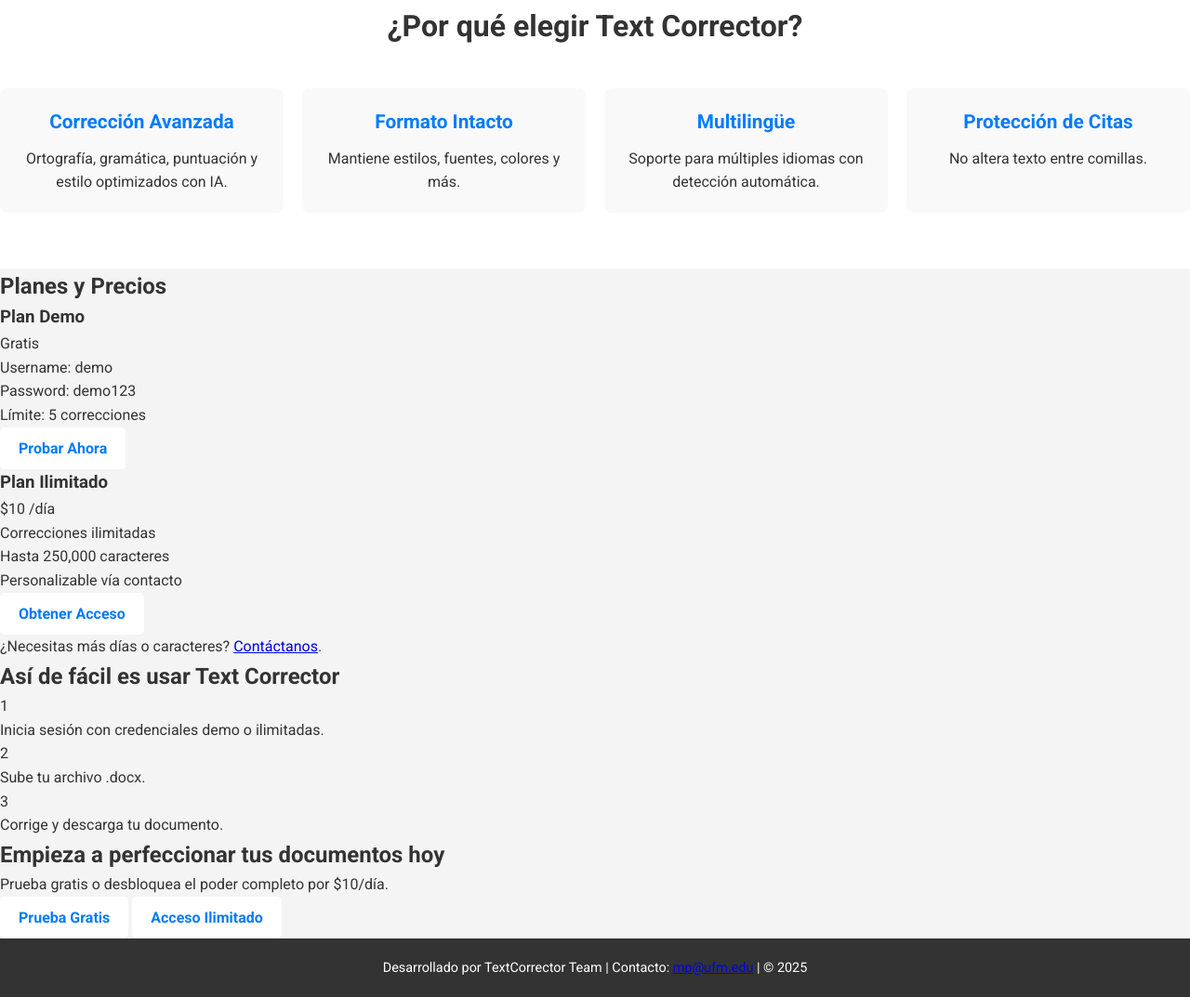
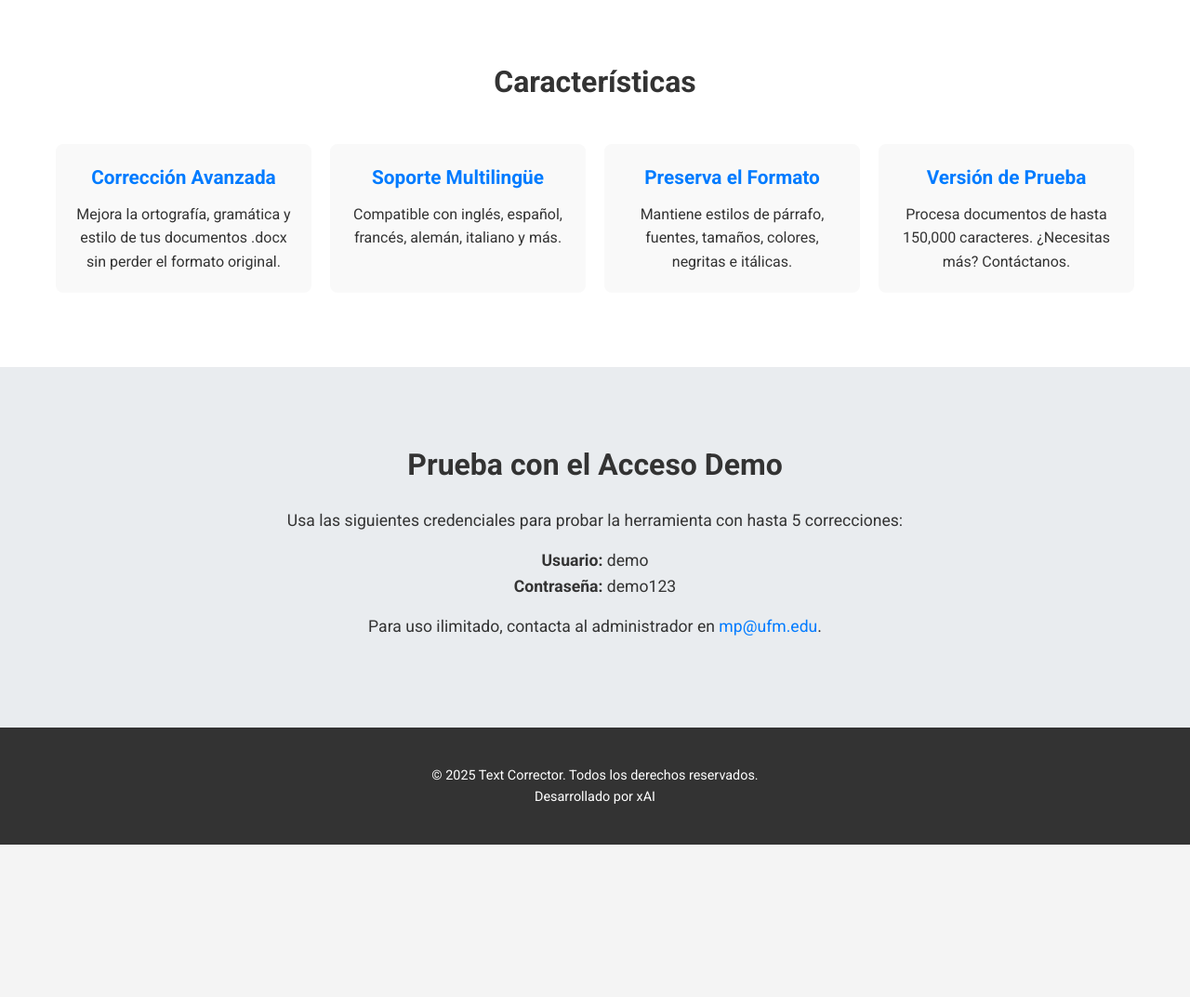
Before and after one commit to morispolanco/proofreaderlanding, a plain HTML site: page index.html in a window 1280 px wide. Shown: the part 347-1420 px from the top of the page at 93% size. After the commit the page ends 1256 px from the top, so only its background shows below. Drawn offline with Linux system fonts and the light colour scheme.

Commit message:
Update index.html

```diff
--- a/index.html
+++ b/index.html
@@ -1,105 +1,62 @@
 <!DOCTYPE html>
-<html lang="en">
+<html lang="es">
 <head>
     <meta charset="UTF-8">
     <meta name="viewport" content="width=device-width, initial-scale=1.0">
-    <title>Text Corrector - Mejora tus documentos con IA</title>
+    <title>Text Corrector - Corregir Documentos con IA</title>
     <link rel="stylesheet" href="styles.css">
-    <link href="https://fonts.googleapis.com/css2?family=Roboto:wght@300;400;700&display=swap" rel="stylesheet">
+    <link href="https://fonts.googleapis.com/css2?family=Roboto:wght@400;700&display=swap" rel="stylesheet">
 </head>
 <body>
-    <!-- Header -->
-    <header class="hero">
-        <div class="hero-content">
+    <header>
+        <div class="container">
             <h1>Text Corrector</h1>
-            <p>Mejora tus documentos con Inteligencia Artificial</p>
-            <a href="#demo" class="btn btn-primary">Prueba Gratis Ahora</a>
+            <p>Corregir ortografía, gramática y estilo en documentos Word con inteligencia artificial</p>
+            <a href="#features" class="btn">Descubre Más</a>
         </div>
     </header>
 
-    <!-- Features Section -->
-    <section class="features">
-        <h2>¿Por qué elegir Text Corrector?</h2>
+    <section id="features" class="features">
+        <div class="container">
+            <h2>Características</h2>
             <div class="feature-grid">
                 <div class="feature-item">
                     <h3>Corrección Avanzada</h3>
-                <p>Ortografía, gramática, puntuación y estilo optimizados con IA.</p>
+                    <p>Mejora la ortografía, gramática y estilo de tus documentos .docx sin perder el formato original.</p>
                 </div>
                 <div class="feature-item">
-                <h3>Formato Intacto</h3>
-                <p>Mantiene estilos, fuentes, colores y más.</p>
+                    <h3>Soporte Multilingüe</h3>
+                    <p>Compatible con inglés, español, francés, alemán, italiano y más.</p>
                 </div>
                 <div class="feature-item">
-                <h3>Multilingüe</h3>
-                <p>Soporte para múltiples idiomas con detección automática.</p>
+                    <h3>Preserva el Formato</h3>
+                    <p>Mantiene estilos de párrafo, fuentes, tamaños, colores, negritas e itálicas.</p>
                 </div>
                 <div class="feature-item">
-                <h3>Protección de Citas</h3>
-                <p>No altera texto entre comillas.</p>
+                    <h3>Versión de Prueba</h3>
+                    <p>Procesa documentos de hasta 150,000 caracteres. ¿Necesitas más? Contáctanos.</p>
+                </div>
             </div>
         </div>
     </section>
 
-    <!-- Pricing Section -->
-    <section class="pricing">
-        <h2>Planes y Precios</h2>
-        <div class="pricing-grid">
-            <div class="pricing-card">
-                <h3>Plan Demo</h3>
-                <p class="price">Gratis</p>
+    <section id="demo" class="demo">
+        <div class="container">
+            <h2>Prueba con el Acceso Demo</h2>
+            <p>Usa las siguientes credenciales para probar la herramienta con hasta 5 correcciones:</p>
             <ul>
-                    <li>Username: <code>demo</code></li>
-                    <li>Password: <code>demo123</code></li>
-                    <li>Límite: 5 correcciones</li>
+                <li><strong>Usuario:</strong> demo</li>
+                <li><strong>Contraseña:</strong> demo123</li>
             </ul>
-                <a href="#demo" class="btn btn-secondary">Probar Ahora</a>
-            </div>
-            <div class="pricing-card highlighted">
-                <h3>Plan Ilimitado</h3>
-                <p class="price">$10 <span>/día</span></p>
-                <ul>
-                    <li>Correcciones ilimitadas</li>
-                    <li>Hasta 250,000 caracteres</li>
-                    <li>Personalizable vía contacto</li>
-                </ul>
-                <a href="mailto:mp@ufm.edu" class="btn btn-primary">Obtener Acceso</a>
-            </div>
-        </div>
-        <p class="pricing-note">¿Necesitas más días o caracteres? <a href="mailto:mp@ufm.edu">Contáctanos</a>.</p>
-    </section>
-
-    <!-- How It Works Section -->
-    <section class="how-it-works">
-        <h2>Así de fácil es usar Text Corrector</h2>
-        <div class="steps">
-            <div class="step">
-                <span>1</span>
-                <p>Inicia sesión con credenciales demo o ilimitadas.</p>
-            </div>
-            <div class="step">
-                <span>2</span>
-                <p>Sube tu archivo .docx.</p>
-            </div>
-            <div class="step">
-                <span>3</span>
-                <p>Corrige y descarga tu documento.</p>
-            </div>
+            <p>Para uso ilimitado, contacta al administrador en <a href="mailto:mp@ufm.edu">mp@ufm.edu</a>.</p>
         </div>
     </section>
 
-    <!-- Call to Action -->
-    <section class="cta">
-        <h2>Empieza a perfeccionar tus documentos hoy</h2>
-        <p>Prueba gratis o desbloquea el poder completo por $10/día.</p>
-        <div class="cta-buttons">
-            <a href="#demo" class="btn btn-secondary">Prueba Gratis</a>
-            <a href="mailto:mp@ufm.edu" class="btn btn-primary">Acceso Ilimitado</a>
+    <footer>
+        <div class="container">
+            <p>&copy; 2025 Text Corrector. Todos los derechos reservados.</p>
+            <p>Desarrollado por xAI</p>
         </div>
-    </section>
-
-    <!-- Footer -->
-    <footer class="footer">
-        <p>Desarrollado por TextCorrector Team | Contacto: <a href="mailto:mp@ufm.edu">mp@ufm.edu</a> | © 2025</p>
     </footer>
 </body>
 </html>
```
Lines whose indentation alone changed are shown as unchanged.
